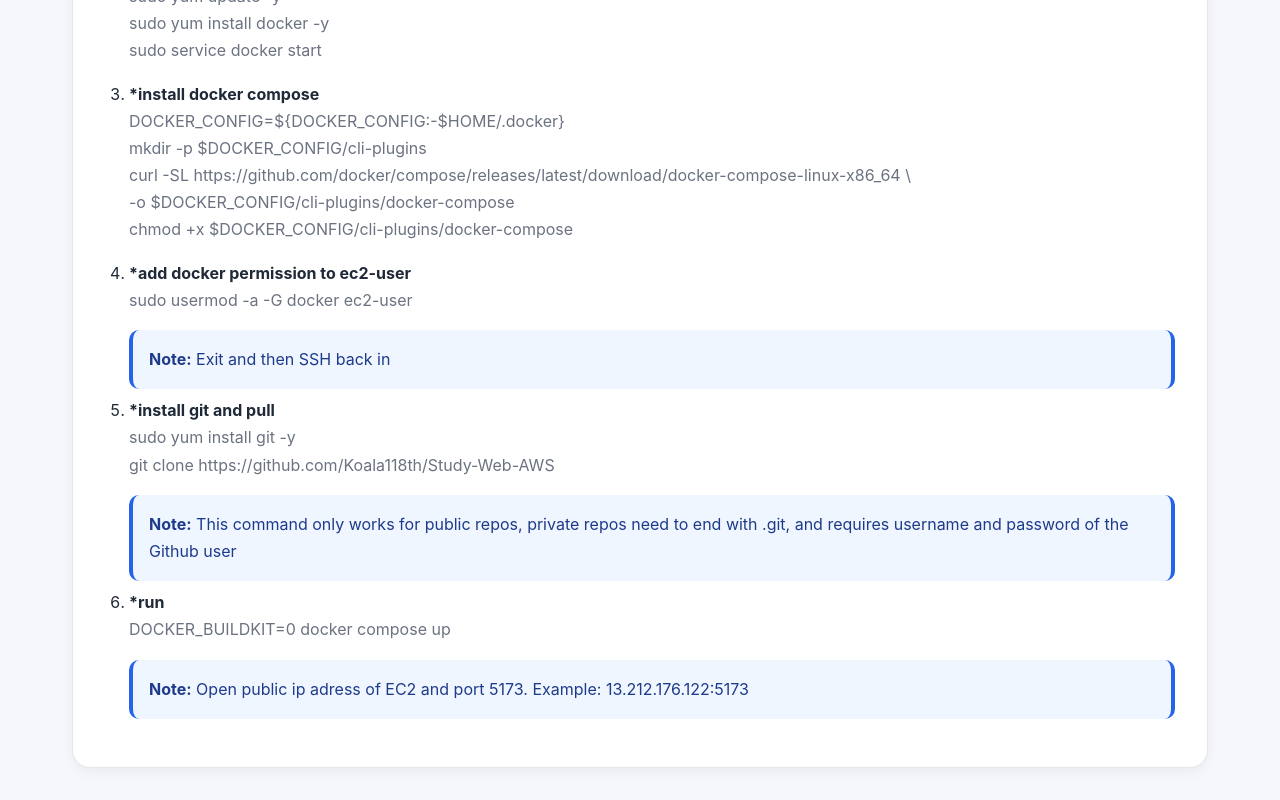
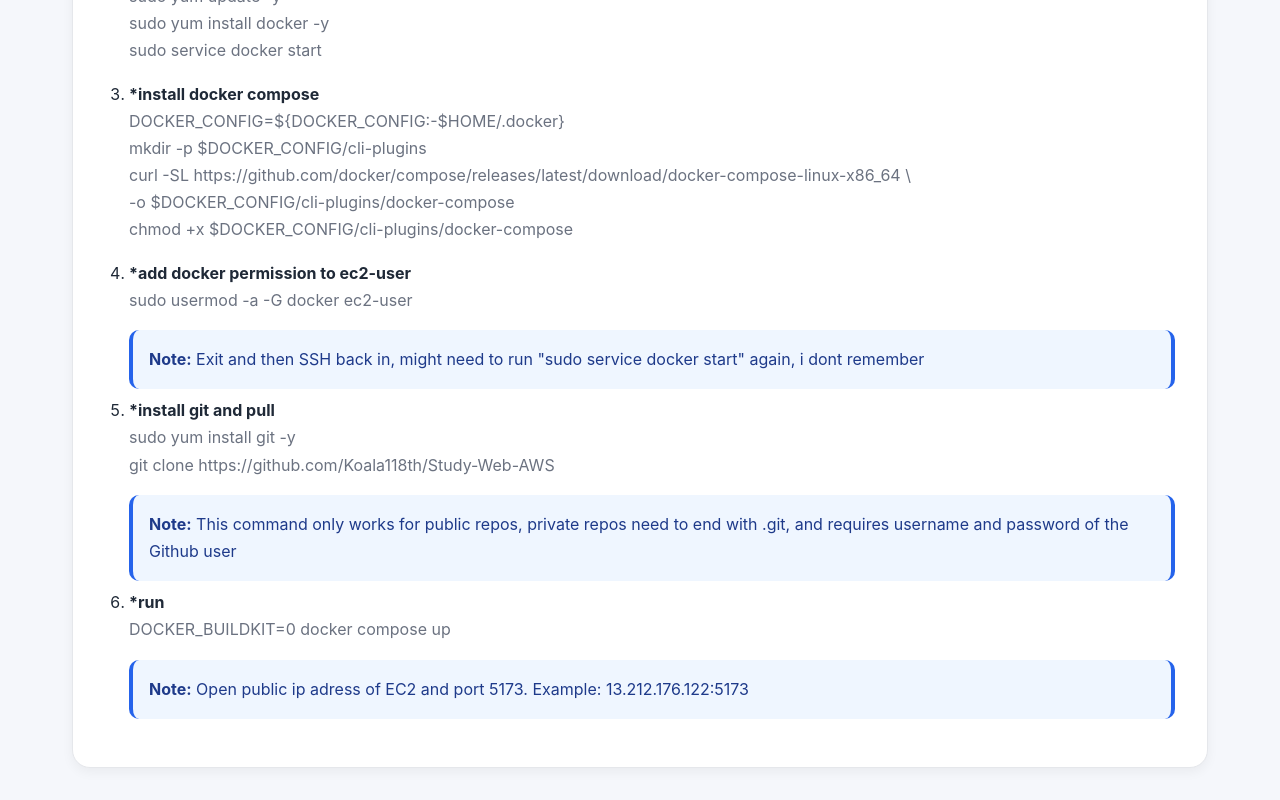
Before and after one commit to Koala118th/Study-Web-AWS, a React (Vite) app: page /ec2/development in a window 1280 px wide. Shown: the part 3014-3814 px from the top of the page. Built offline with nearby package versions, Linux system fonts and the light colour scheme; no server answers.

Commit message:
add note

```diff
--- a/src/pages/EC2/EC2Development.tsx
+++ b/src/pages/EC2/EC2Development.tsx
@@ -105,7 +105,7 @@ export function TaskCard3(){
                     </p>
                     <div className="note-box">
                         <strong>Note:</strong>
-                        {" "} Exit and then SSH back in
+                        {" "} Exit and then SSH back in, might need to run "sudo service docker start" again, i dont remember
                     </div>
                 </li>
                 <li>
```
